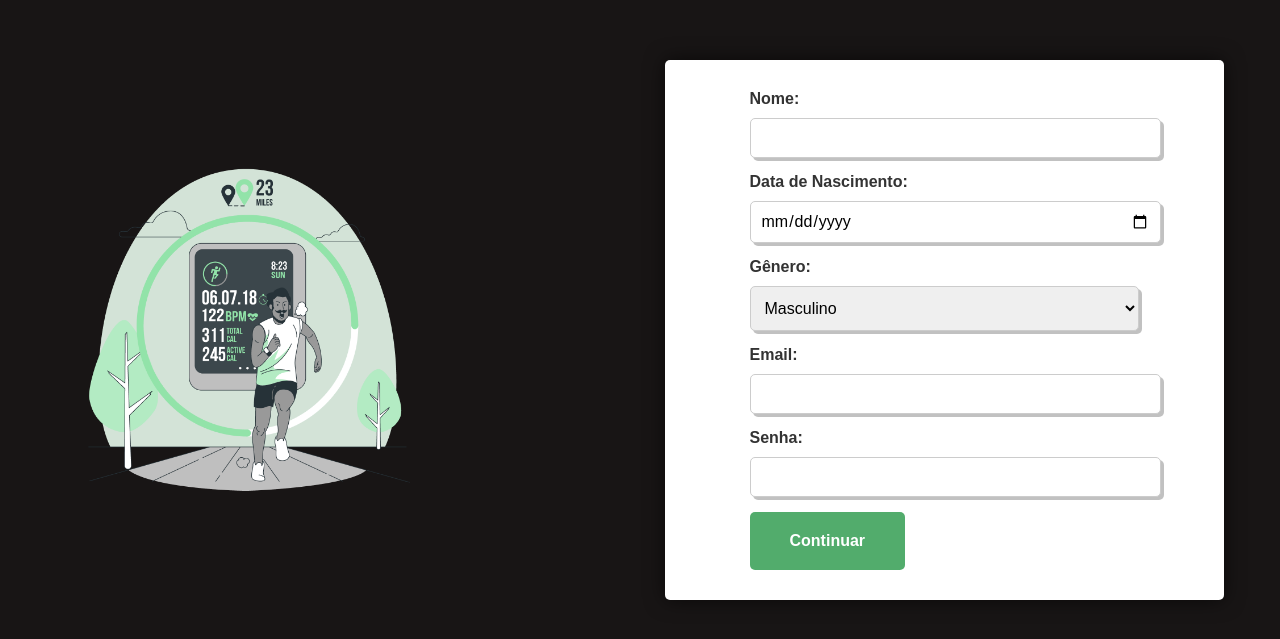
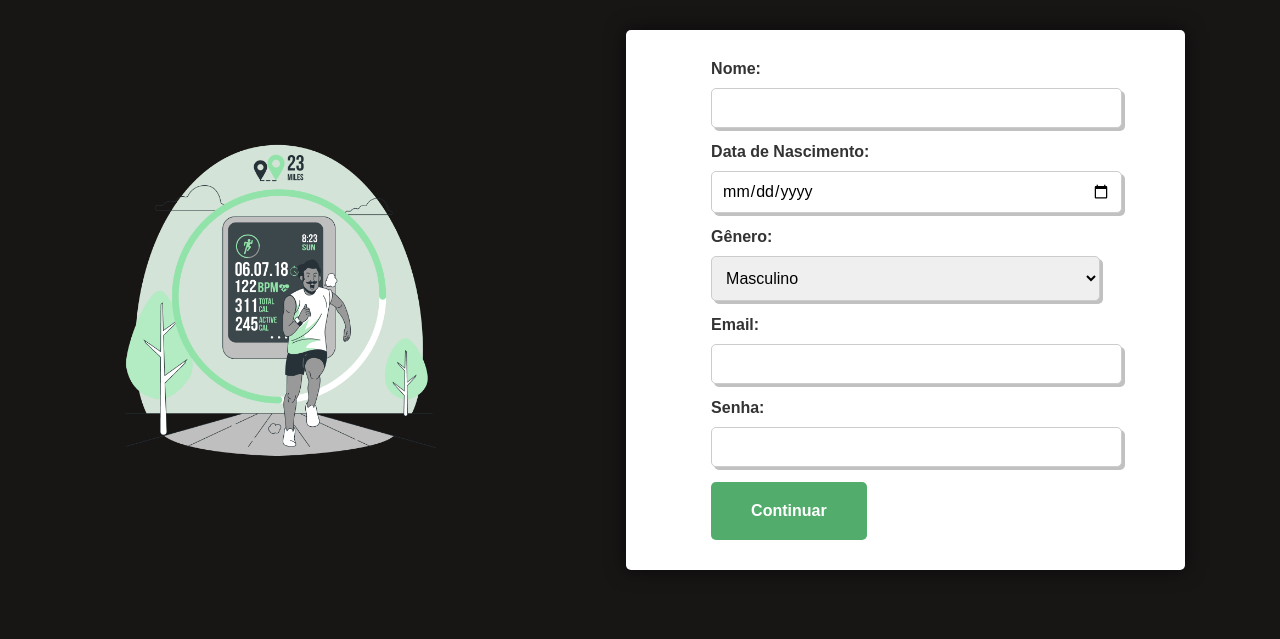
Before and after one commit to jjjor/Projeto-Integrador-SGCE, a Django app: page /register in a window 1280 px wide. Shown: the part 126-765 px from the top of the page. Run offline with Django 4.2, Linux system fonts and the light colour scheme; some web fonts are replaced.

Commit message:
att_image_size

```diff
--- a/core/static/css/register.css
+++ b/core/static/css/register.css
@@ -1,7 +1,7 @@
 #register-image {
-	width: 24rem;
-	height: 24rem;
-    margin-right: 6rem;
+	width: 29%;
+	height: 29%;
+    margin-right: 2rem;
 	display: flex;
     align-items: center;
     justify-content: center;
@@ -12,7 +12,7 @@
 	align-items: center;
 	justify-content: center;
 	gap: 8rem;
-	margin-top: 60px;
+	margin-top: 30px;
 	margin-right: 0px;
 }
 
--- a/core/static/css/style.css
+++ b/core/static/css/style.css
@@ -25,6 +25,7 @@ body {
 	color: rgb(219, 219, 219);
 	font-size: 30px;
 	font-weight: bold;
+	text-align: center;
 }
 
 
```
